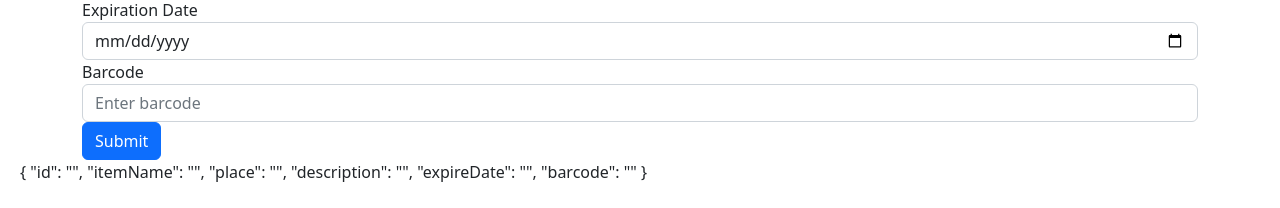
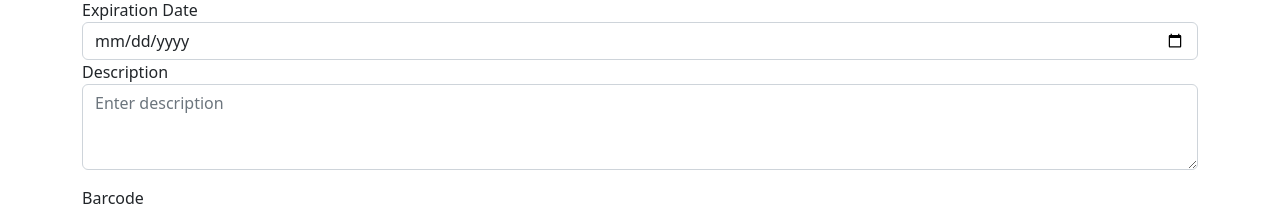
Before and after one commit to Grigore88/angular-CRUD, an Angular app: page /itemUpdateForm/1 in a window 1280 px wide. Shown: the part 232-440 px from the top of the page. Built offline with nearby package versions, Linux system fonts and the light colour scheme; no server answers.

Commit message:
some work

```diff
--- a/src/app/docs/doc-page/doc-page.component.html
+++ b/src/app/docs/doc-page/doc-page.component.html
@@ -15,7 +15,7 @@
         <tr *ngFor="let doc of docs" >
             <td>{{doc.docType}}</td>
             <td>{{doc.docNumber}}</td>
-            <td>{{doc.expireDate | date:'dd MM yyyy'}}</td>
+            <td>{{doc.expireDate | date:'dd-MM-YYYY'}}</td>
             <td [ngStyle]="{'color': doc.daysUntilExpire < 30 ? 'red' : 'green'}">{{doc.daysUntilExpire}}</td>
 
 
--- a/src/app/homeManagement/item-form/item-form.component.html
+++ b/src/app/homeManagement/item-form/item-form.component.html
@@ -29,6 +29,17 @@
         <input type="date" id="expireDate" class="form-control" formControlName="expireDate" />
       </div>
 
+      <div class="form-group mb-3">
+        <label for="description">Description</label>
+        <textarea
+          id="description"
+          formControlName="description"
+          class="form-control"
+          rows="3"
+          placeholder="Enter description"
+        ></textarea>
+      </div>
+
       <!-- Barcode -->
       <div class="form-group">
         <label for="barcode">Barcode</label>
--- a/src/app/homeManagement/item-info/item-info.component.html
+++ b/src/app/homeManagement/item-info/item-info.component.html
@@ -14,6 +14,7 @@
         <p><strong>ID:</strong> {{ item.id }}</p>
         <p *ngIf="item.place"><strong>Place:</strong> {{ item.place.placeName }}, {{ item.place.location.name }}</p>
         <p *ngIf="item.expireDate"><strong>Expiration Date:</strong> {{ item.expireDate | date:'mediumDate' }}</p>
+        <p *ngIf="item.description"><strong>Description:</strong> {{ item.description }}</p>
         <p *ngIf="item.barcode"><strong>Barcode:</strong> {{ item.barcode }}</p>
       </div>
       <td >
--- a/src/app/homeManagement/item-page/item-page.component.html
+++ b/src/app/homeManagement/item-page/item-page.component.html
@@ -8,25 +8,28 @@
         <td >
           <a  class="btn btn-outline-warning" [href]="'/managementTools/'">Management Tools</a>
       </td>
-      <button (click)="sortByExpireDate()">Sort by Expire Date</button>
-      <button (click)="sortByPlace()">Sort by Place</button>
+
+      <!--<button (click)="sortByPlace()">Sort by Place</button> -->
     </div>
 
-    <table class="table">
+    <table class="table table-bordered table-striped">
       <thead>
         <tr>
           <th>Item Name</th>
           <th>Place</th>
           <th>Expire Date</th>
-          <th>Barcode</th>
+          <th>Days Until Expiry</th>
+
         </tr>
       </thead>
       <tbody>
         <tr *ngFor="let item of items">
           <td>{{ item.itemName }}</td>
           <td>{{ item.place?.placeName }}</td>
-          <td>{{ item.expireDate | date:'dd MM yyyy'}}</td>
-          <td>{{ item.barcode }}</td>
+          <td >{{ item.expireDate | date:'dd-MM-YYYY'}}</td>
+          <td [ngStyle]="{'color': item.daysUntilExpire < 30 ? 'red' : 'green'}"
+          *ngIf="item.expireDate !== undefined && item.expireDate">{{item.daysUntilExpire}}</td>
+
           <td >
             <a  class="btn btn-outline-warning" [href]="'/itemInfo/' + item.id">Info</a>
           </td>
--- a/src/app/homeManagement/item-update-form/item-update-form.component.html
+++ b/src/app/homeManagement/item-update-form/item-update-form.component.html
@@ -29,6 +29,17 @@
         <input type="date" id="expireDate" class="form-control" formControlName="expireDate" />
       </div>
 
+
+      <div class="form-group mb-3">
+        <label for="description">Description</label>
+        <textarea
+          id="description"
+          formControlName="description"
+          class="form-control"
+          rows="3"
+          placeholder="Enter description"
+        ></textarea>
+      </div>
       <!-- Barcode -->
       <div class="form-group">
         <label for="barcode">Barcode</label>
--- a/src/app/homeManagement/item-update-form/item-update-form.component.ts
+++ b/src/app/homeManagement/item-update-form/item-update-form.component.ts
@@ -37,7 +37,8 @@ export class ItemUpdateFormComponent {
             id: this.itemToUpdate.id,
             itemName: this.itemToUpdate.itemName,
             expireDate: this.itemToUpdate.expireDate,
-            place: this.itemToUpdate.place
+            place: this.itemToUpdate.place,
+            description: this.itemToUpdate.description
           })
         }
 
--- a/src/app/homeManagement/management-tools-page/management-tools-page.component.html
+++ b/src/app/homeManagement/management-tools-page/management-tools-page.component.html
@@ -9,8 +9,8 @@
 </div>
     <thead>
       <tr>
-        <th>Type</th>
-        <th>Name</th>
+        <th>Place</th>
+        <th>Location</th>
     </tr>
     </thead>
     <tbody>
@@ -27,8 +27,8 @@
 
         </tr>
         <tr *ngFor="let place of places" >
+            <td>{{place.placeName}}</td>
             <td>{{place.location.name}}</td>
-            <td>{{place.placeName}}</td>
 
             <td >
               <a  class="btn btn-outline-warning" [href]="'/placeUpdateForm/' + place.id">Update</a>
--- a/src/app/models/item.ts
+++ b/src/app/models/item.ts
@@ -4,6 +4,8 @@ export interface Item {
     itemName: string; // name of the item
     place?: Place; // optional reference to Place
     expireDate?: Date; // optional expiration date
+    daysUntilExpire?: number;
+    description?: String;
     barcode?: string; // optional barcode
     photo?: ArrayBuffer; // optional for storing a photo of the item
   }
```
